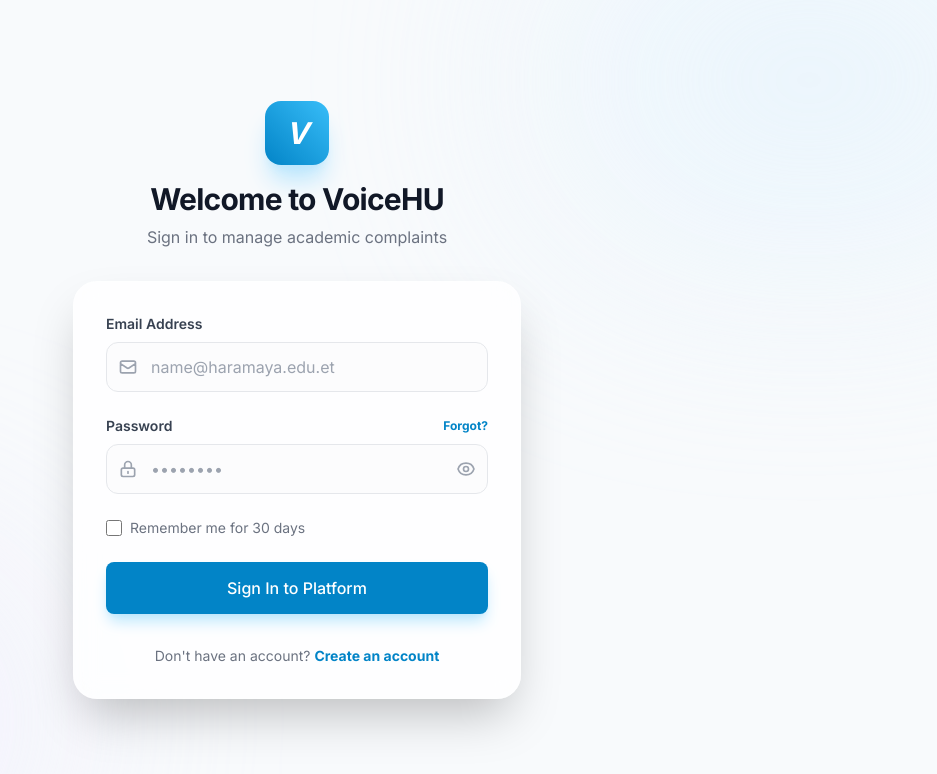
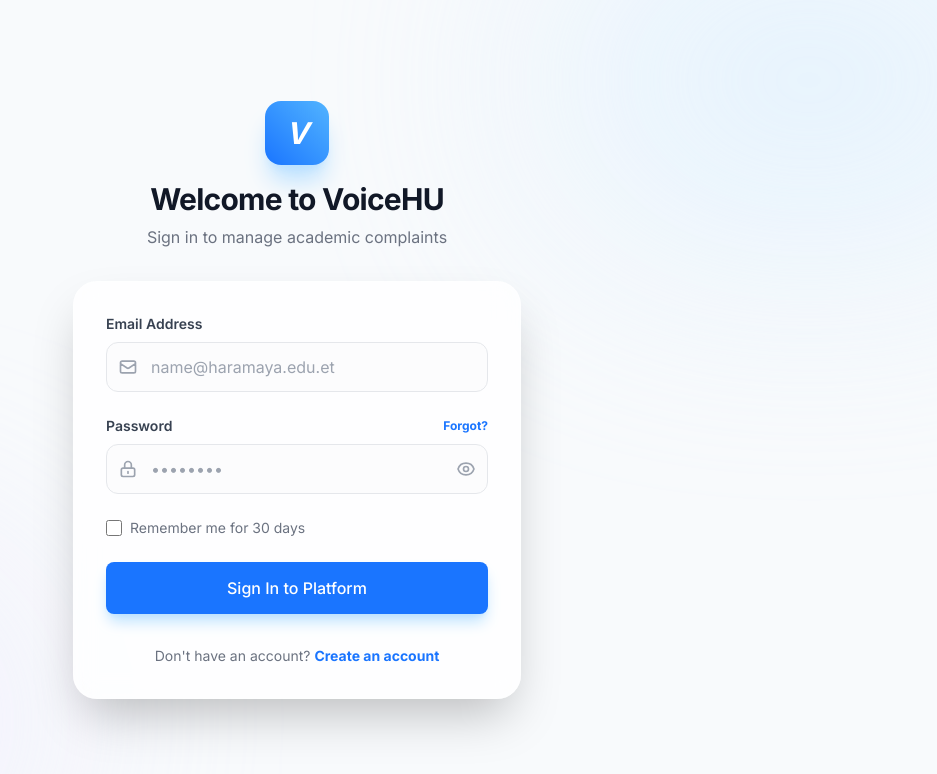
Before and after one commit to Kenenisaboru/-Student-complain-Voice-of-HRU, a React (Create React App) app in the folder client/: page /login in a window 1280 px wide. Shown: the top 774 px of the page, without its empty margins (343-1280 px from the left). Built offline with nearby package versions, Linux system fonts and the light colour scheme; no server answers.

Commit message:
feat: setup premium design system tokens and pro animations

```diff
--- a/client/tailwind.config.js
+++ b/client/tailwind.config.js
@@ -3,25 +3,26 @@ module.exports = {
     content: [
         "./src/**/*.{js,jsx,ts,tsx}",
     ],
+    darkMode: 'class',
     theme: {
         extend: {
             colors: {
                 primary: {
-                    50: '#f0f9ff',
-                    100: '#e0f2fe',
-                    200: '#bae6fd',
-                    300: '#7dd3fc',
-                    400: '#38bdf8',
-                    500: '#0ea5e9',
-                    600: '#0284c7',
-                    700: '#0369a1',
-                    800: '#075985',
-                    900: '#0c4a6e',
-                    950: '#082f49',
+                    50: '#eef8ff',
+                    100: '#d8eeff',
+                    200: '#b9e0ff',
+                    300: '#89cfff',
+                    400: '#52b4ff',
+                    500: '#2a91ff',
+                    600: '#1a75ff',
+                    700: '#0d5beb',
+                    800: '#124abe',
+                    900: '#154295',
+                    950: '#0f2a5a',
                 },
                 secondary: {
                     50: '#f5f3ff',
-                    100: '#ede9fe',
+                    100: '#ece8ff',
                     200: '#ddd6fe',
                     300: '#c4b5fd',
                     400: '#a78bfa',
@@ -44,30 +45,126 @@ module.exports = {
                     800: '#9f1239',
                     900: '#881337',
                     950: '#4c0519',
-                }
+                },
+                dark: {
+                    50: '#f8fafc',
+                    100: '#f1f5f9',
+                    200: '#e2e8f0',
+                    300: '#cbd5e1',
+                    400: '#94a3b8',
+                    500: '#64748b',
+                    600: '#475569',
+                    700: '#334155',
+                    800: '#1e293b',
+                    900: '#0f172a',
+                    950: '#020617',
+                },
+                surface: {
+                    light: '#ffffff',
+                    dark: '#111827',
+                    'dark-secondary': '#1f2937',
+                    'dark-tertiary': '#374151',
+                },
             },
             fontFamily: {
                 sans: ['Inter', 'ui-sans-serif', 'system-ui', '-apple-system', 'BlinkMacSystemFont', 'Segoe UI', 'Roboto', 'Helvetica Neue', 'Arial', 'sans-serif'],
+                display: ['Plus Jakarta Sans', 'Inter', 'system-ui', 'sans-serif'],
+                mono: ['JetBrains Mono', 'Fira Code', 'monospace'],
+            },
+            backgroundImage: {
+                'gradient-radial': 'radial-gradient(var(--tw-gradient-stops))',
+                'gradient-conic': 'conic-gradient(from 180deg at 50% 50%, var(--tw-gradient-stops))',
+                'mesh-gradient': 'linear-gradient(135deg, #667eea 0%, #764ba2 100%)',
+                'aurora': 'linear-gradient(135deg, #0f172a 0%, #1e1b4b 25%, #1e3a5f 50%, #0f172a 100%)',
+            },
+            boxShadow: {
+                'glow-sm': '0 0 15px -3px rgba(26, 117, 255, 0.3)',
+                'glow': '0 0 25px -5px rgba(26, 117, 255, 0.4)',
+                'glow-lg': '0 0 50px -12px rgba(26, 117, 255, 0.5)',
+                'glow-purple': '0 0 25px -5px rgba(139, 92, 246, 0.4)',
+                'inner-glow': 'inset 0 1px 1px 0 rgba(255, 255, 255, 0.1)',
+                'card': '0 1px 3px 0 rgba(0, 0, 0, 0.04), 0 1px 2px -1px rgba(0, 0, 0, 0.04)',
+                'card-hover': '0 20px 25px -5px rgba(0, 0, 0, 0.08), 0 10px 10px -5px rgba(0, 0, 0, 0.02)',
+                'card-dark': '0 1px 3px 0 rgba(0, 0, 0, 0.3), 0 1px 2px -1px rgba(0, 0, 0, 0.3)',
+            },
+            borderRadius: {
+                '4xl': '2rem',
             },
             animation: {
                 'fade-in': 'fadeIn 0.5s ease-out',
+                'fade-in-up': 'fadeInUp 0.6s ease-out',
+                'fade-in-down': 'fadeInDown 0.4s ease-out',
                 'slide-up': 'slideUp 0.5s ease-out',
+                'slide-in-left': 'slideInLeft 0.3s ease-out',
+                'slide-in-right': 'slideInRight 0.3s ease-out',
                 'bounce-subtle': 'bounceSubtle 2s infinite',
+                'pulse-glow': 'pulseGlow 2s infinite',
+                'shimmer': 'shimmer 2s infinite linear',
+                'float': 'float 6s ease-in-out infinite',
+                'spin-slow': 'spin 3s linear infinite',
+                'counter': 'counter 1.5s ease-out',
+                'scale-in': 'scaleIn 0.3s ease-out',
+                'shake': 'shake 0.5s ease-in-out',
+                'gradient-shift': 'gradientShift 8s ease infinite',
             },
             keyframes: {
                 fadeIn: {
                     '0%': { opacity: '0' },
                     '100%': { opacity: '1' },
                 },
+                fadeInUp: {
+                    '0%': { opacity: '0', transform: 'translateY(20px)' },
+                    '100%': { opacity: '1', transform: 'translateY(0)' },
+                },
+                fadeInDown: {
+                    '0%': { opacity: '0', transform: 'translateY(-10px)' },
+                    '100%': { opacity: '1', transform: 'translateY(0)' },
+                },
                 slideUp: {
                     '0%': { transform: 'translateY(20px)', opacity: '0' },
                     '100%': { transform: 'translateY(0)', opacity: '1' },
                 },
+                slideInLeft: {
+                    '0%': { transform: 'translateX(-20px)', opacity: '0' },
+                    '100%': { transform: 'translateX(0)', opacity: '1' },
+                },
+                slideInRight: {
+                    '0%': { transform: 'translateX(20px)', opacity: '0' },
+                    '100%': { transform: 'translateX(0)', opacity: '1' },
+                },
                 bounceSubtle: {
                     '0%, 100%': { transform: 'translateY(0)' },
                     '50%': { transform: 'translateY(-5px)' },
-                }
-            }
+                },
+                pulseGlow: {
+                    '0%, 100%': { boxShadow: '0 0 5px rgba(26, 117, 255, 0.3)' },
+                    '50%': { boxShadow: '0 0 20px rgba(26, 117, 255, 0.6)' },
+                },
+                shimmer: {
+                    '0%': { backgroundPosition: '-200% 0' },
+                    '100%': { backgroundPosition: '200% 0' },
+                },
+                float: {
+                    '0%, 100%': { transform: 'translateY(0px)' },
+                    '50%': { transform: 'translateY(-20px)' },
+                },
+                scaleIn: {
+                    '0%': { transform: 'scale(0.9)', opacity: '0' },
+                    '100%': { transform: 'scale(1)', opacity: '1' },
+                },
+                shake: {
+                    '0%, 100%': { transform: 'translateX(0)' },
+                    '25%': { transform: 'translateX(-5px)' },
+                    '75%': { transform: 'translateX(5px)' },
+                },
+                gradientShift: {
+                    '0%, 100%': { backgroundPosition: '0% 50%' },
+                    '50%': { backgroundPosition: '100% 50%' },
+                },
+            },
+            transitionTimingFunction: {
+                'bounce-in': 'cubic-bezier(0.68, -0.55, 0.265, 1.55)',
+            },
         },
     },
     plugins: [],
```
